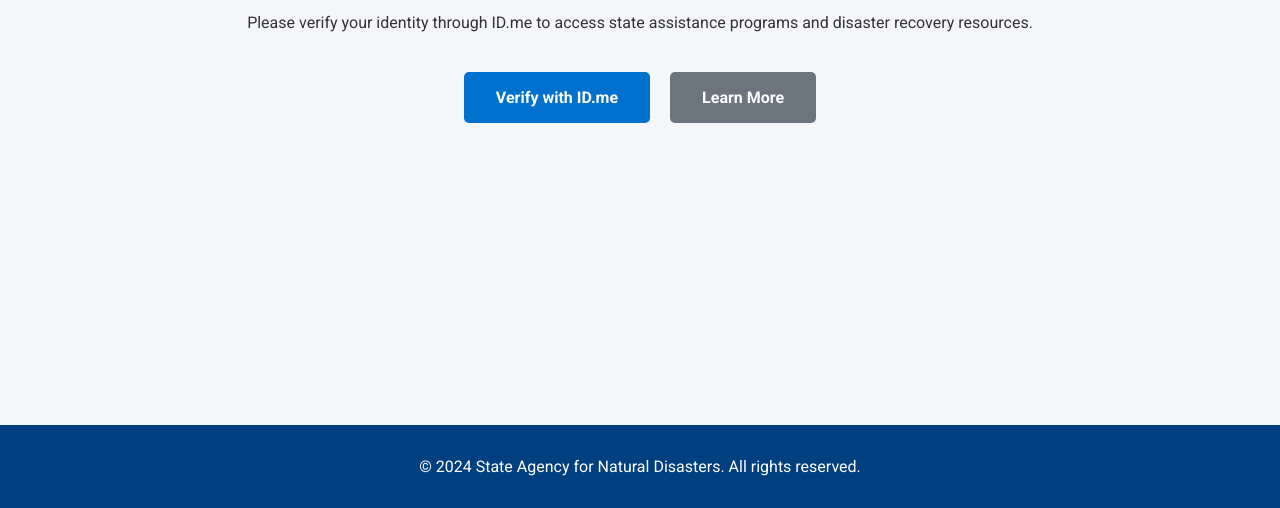
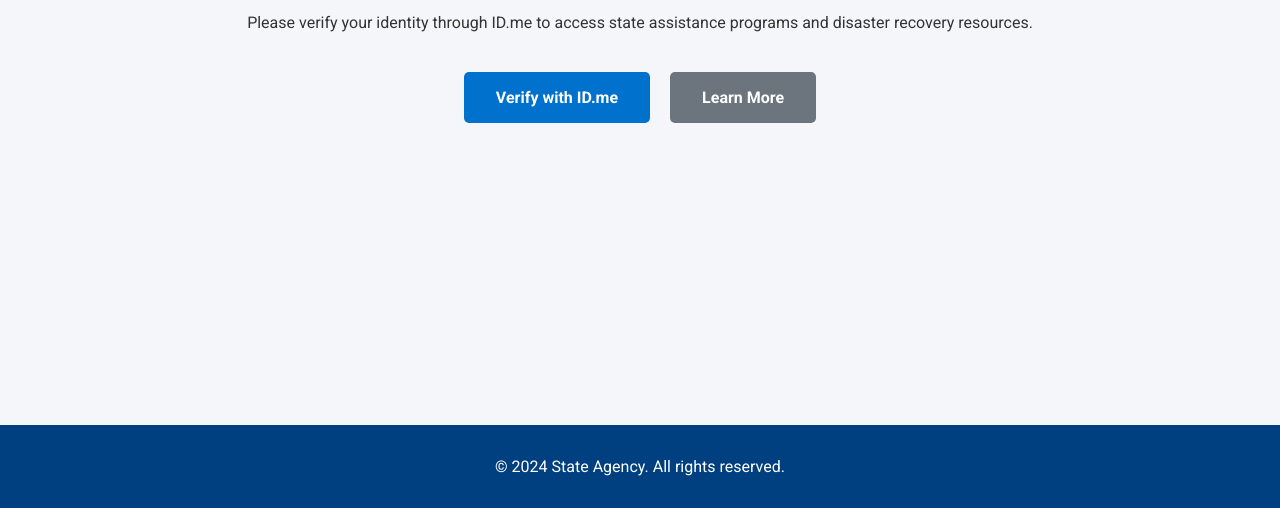
Before and after one commit to justjacob77/idme-auth, a website: page index.html in a window 1280 px wide. Shown: the part 292-800 px from the top of the page. Drawn offline with Linux system fonts and the light colour scheme.

Commit message:
Update index.html

```diff
--- a/index.html
+++ b/index.html
@@ -90,7 +90,7 @@
 
   <!-- Footer -->
   <footer>
-    <p>&copy; 2024 State Agency for Natural Disasters. All rights reserved.</p>
+    <p>&copy; 2024 State Agency. All rights reserved.</p>
   </footer>
 
 </body>
```
